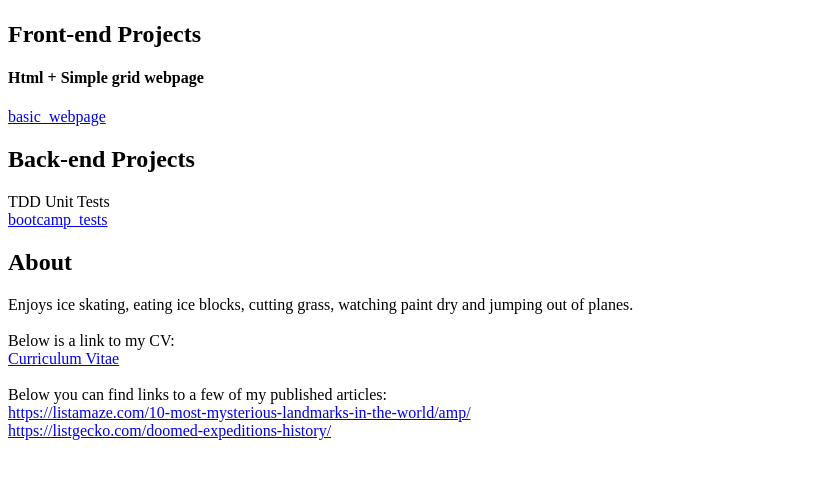
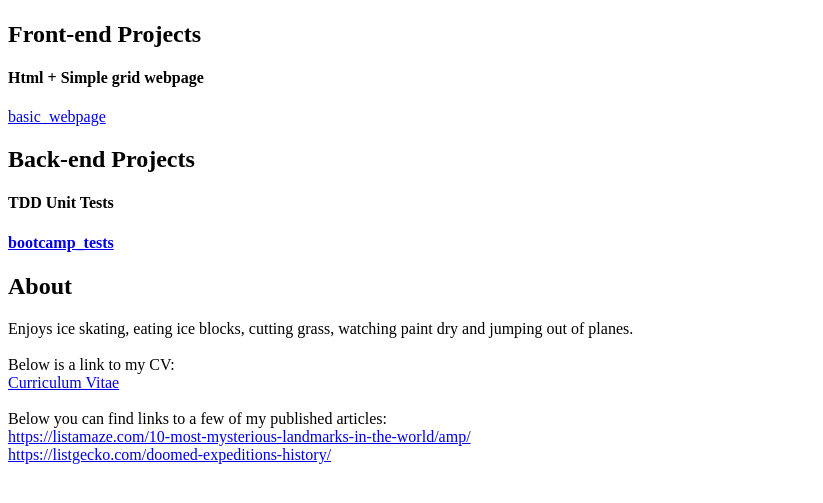
Before and after one commit to JodyFortuin/JodyFortuin.github.io, a plain HTML site: page Portfoliopage.html in a window 1280 px wide. Shown: the part 277-780 px from the top of the page, without its empty margins (0-823 px from the left). Drawn offline with Linux system fonts and the light colour scheme.

Commit message:
Update Portfoliopage.html

```diff
--- a/Portfoliopage.html
+++ b/Portfoliopage.html
@@ -37,8 +37,7 @@
 <h4>Html + Simple grid webpage</h4>
 <a href="https://jodyfortuin.github.io/basic_webpage/">basic_webpage</a>
 <h2>Back-end Projects</h2>
-TDD Unit Tests
-</br>
+<h4>TDD Unit Tests<h4>
 <a href="https://jodyfortuin.github.io/bootcamp-tests/">bootcamp_tests</a>
 <h2>About</h2>
 Enjoys ice skating, eating ice blocks, cutting grass, watching paint dry and jumping out of planes.
```
